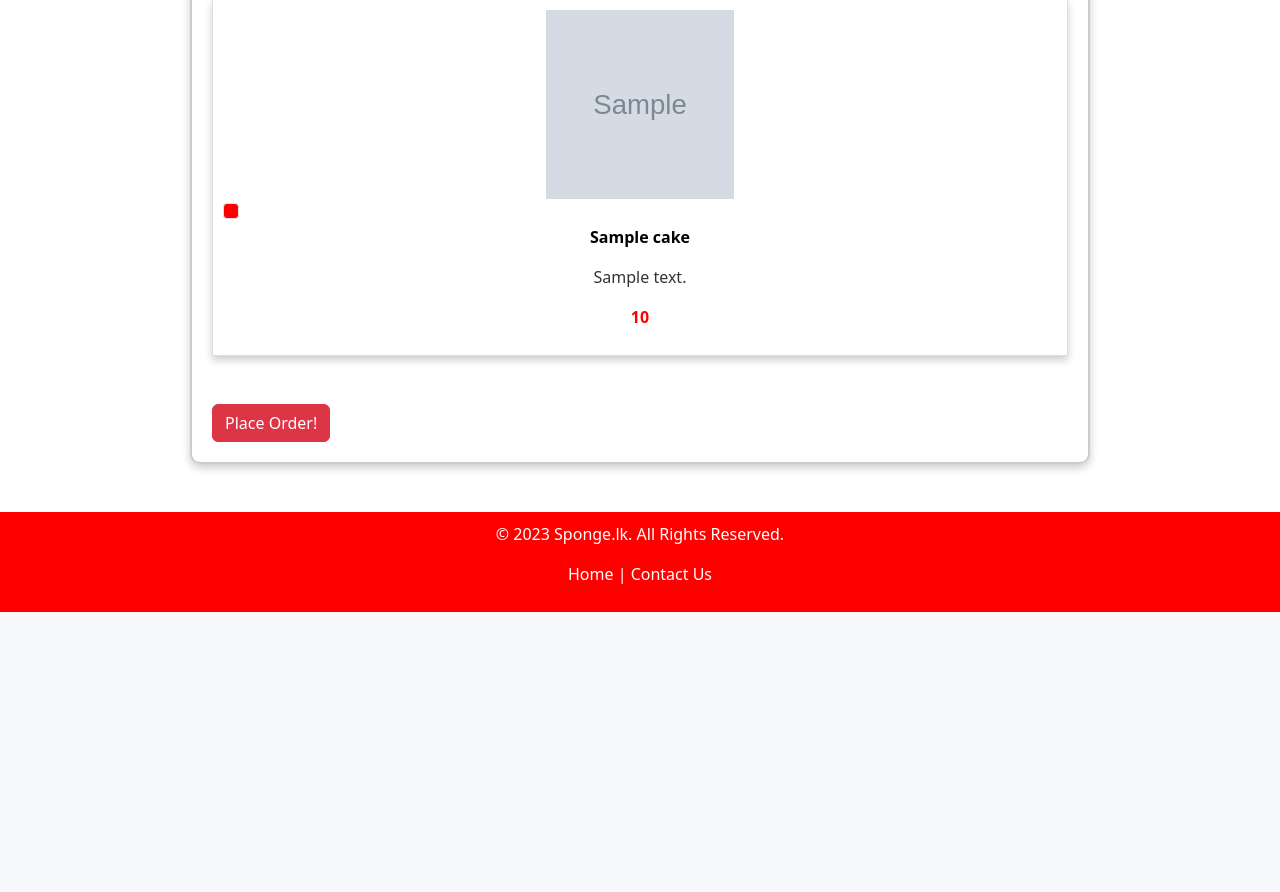
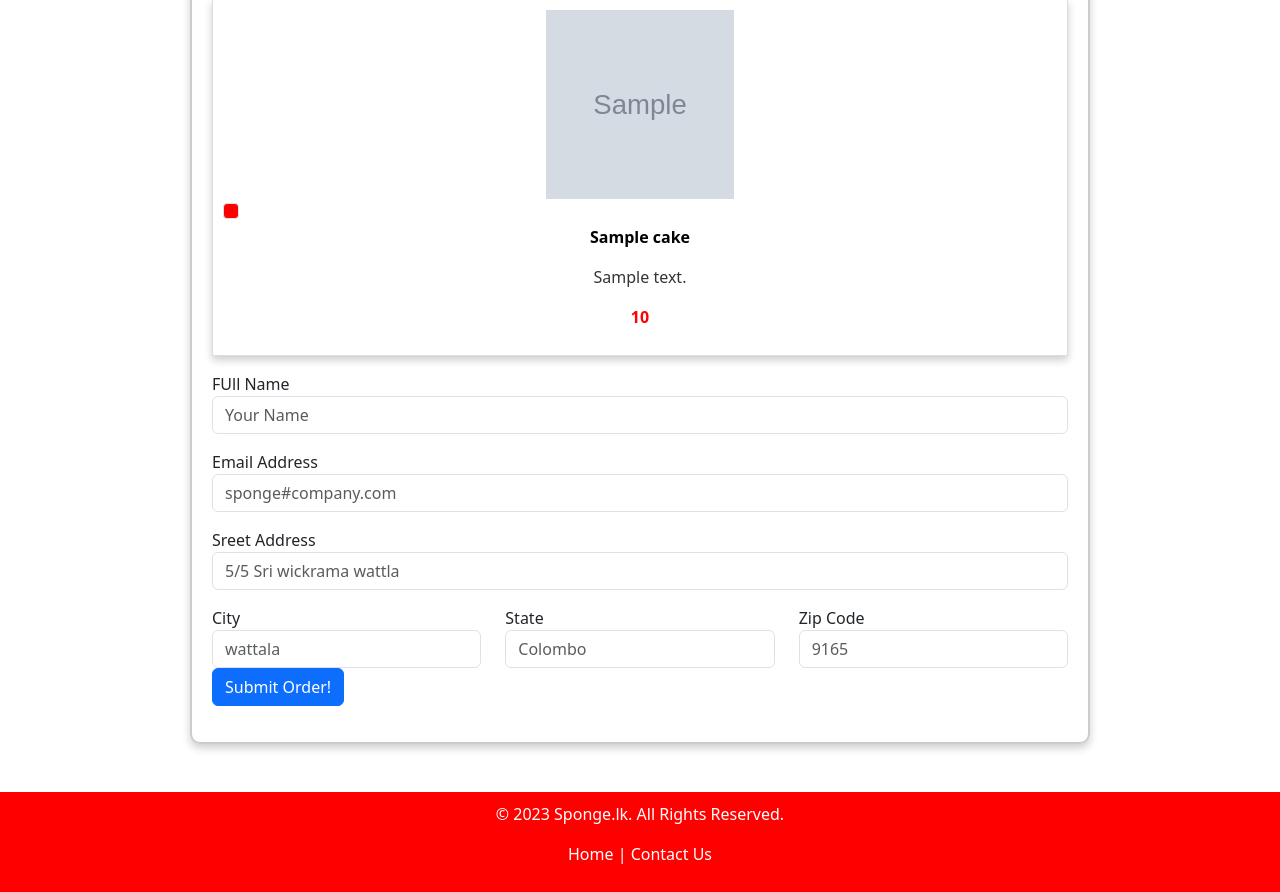
Before and after one commit to chirasthi-sy/Application-Development, a Django app: template order_system/customer/templates/customer/menu.html in a window 1280 px wide. Shown: the part 1050-1942 px from the top of the page. Before the commit the page ends 1662 px from the top, so only its background shows below. Run offline with Django 4.2, Linux system fonts and the light colour scheme; the template is opened without the code that fills it: most values are stand-ins (such as "Sample title", 1, 10 or a date in 2020); grey boxes marked "Sample" are stand-in pictures.

Commit message:
#made the order form in HTML and menu.py

```diff
--- a/order_system/customer/templates/customer/menu.html
+++ b/order_system/customer/templates/customer/menu.html
@@ -1,5 +1,5 @@
 {% load static %}
-<!DOCTYPE html>
+<DOCTYPE html>
 <html lang="en">
 <head>
     <meta charset="UTF-8">
@@ -103,8 +103,64 @@
         </div>
         {% endfor %}
             </div>
+        <div class="form-group pt-3">
+            <label for ="name"> FUll Name</label>
+            <input required class="form-control" type="text" placeholder="Your Name" name="name"/>
+        </div>
+         <div class="form-group pt-3">
+            <label for ="name">Email Address</label>
+            <input required class="form-control" type="text" placeholder="sponge#company.com" name="email"/>
+        </div>
+         <div class="form-group pt-3">
+            <label for ="name">Sreet Address</label>
+            <input required class="form-control" type="text" placeholder="5/5 Sri wickrama wattla" name="street"/>
+        </div>
+        <div class="row">
+            <div class="col-md-4 col-sm-12">
+                 <div class="form-group pt-3">
+                    <label for ="name"> City</label>
+                    <input required class="form-control" type="text" placeholder="wattala" name="city"/>
+                </div>
+              </div>
+              <div class="col-md-4 col-sm-12">
+                 <div class="form-group pt-3">
+                    <label for ="name">State</label>
+                    <input required class="form-control" type="text" placeholder="Colombo" name="state"/>
+              </div>
+            </div>
 
-        <button class="btn btn-danger mt-5">Place Order!</button>
+               <div class="col-md-4 col-sm-12">
+                   <div class="form-group pt-3">
+                       <label for ="name">Zip Code</label>
+                       <input required class="form-control" type="text" placeholder="9165" name="zip"/>
+                   </div>
+               </div>
+            </div>
+    <button type="button" class="btn btn-primary" data-toggle="model" data-target="#submitModel">
+       Submit Order!
+    </button>
+         <!-- Modal -->
+            <div class="modal fade" id="submitModal" tabindex="-1" role="dialog" aria-labelledby="submitModal
+Label" aria-hidden="true">
+              <div class="modal-dialog" role="document">
+                <div class="modal-content">
+                  <div class="modal-header">
+                    <h5 class="modal-title" id="submitModal
+Label">Submit Your Order!</h5>
+                    <button type="button" class="close" data-dismiss="modal" aria-label="Close">
+                      <span aria-hidden="true">&times;</span>
+                    </button>
+                  </div>
+                  <div class="modal-body">
+                    ...
+                  </div>
+                  <div class="modal-footer">
+                    <button type="button" class="btn btn-secondary" data-dismiss="modal">GoBack</button>
+                    <button type="submit" class="btn btn-primary">Place Order</button>
+                  </div>
+                </div>
+              </div>
+            </div>
     </form>
 
 </div>
--- a/order_system/order_system/settings.py
+++ b/order_system/order_system/settings.py
@@ -127,6 +127,8 @@ STATIC_URL = 'static/'
 MEDIA_ROOT=os.path.join(BASE_DIR,'media')
 MEDIA_URL ='/media/'
 
+EMAIL_BACKEND='django.core.mail.backends.console.EmailBackend'
+
 # Default primary key field type
 # https://docs.djangoproject.com/en/4.2/ref/settings/#default-auto-field
 
```
Also changed, not shown: order_system/customer/models.py (+9 -0 lines), order_system/customer/views.py (+19 -1 lines).
